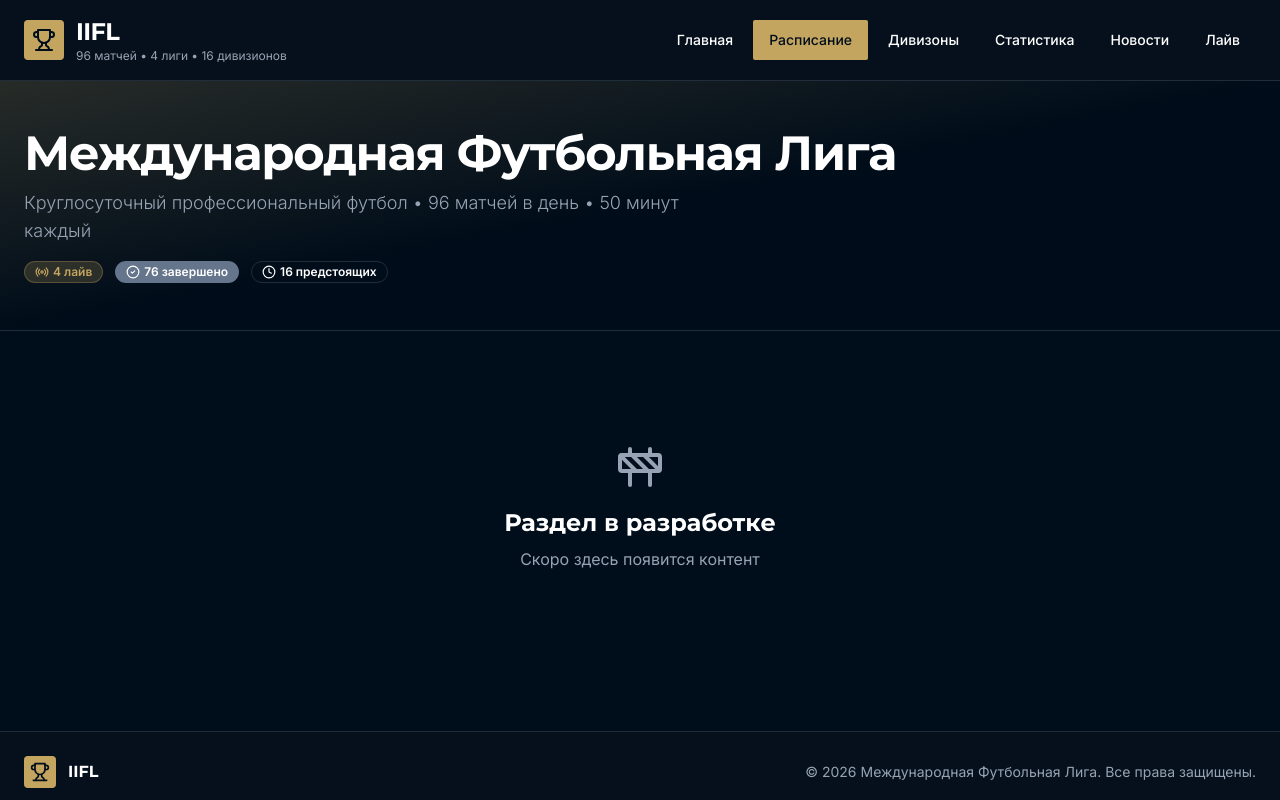
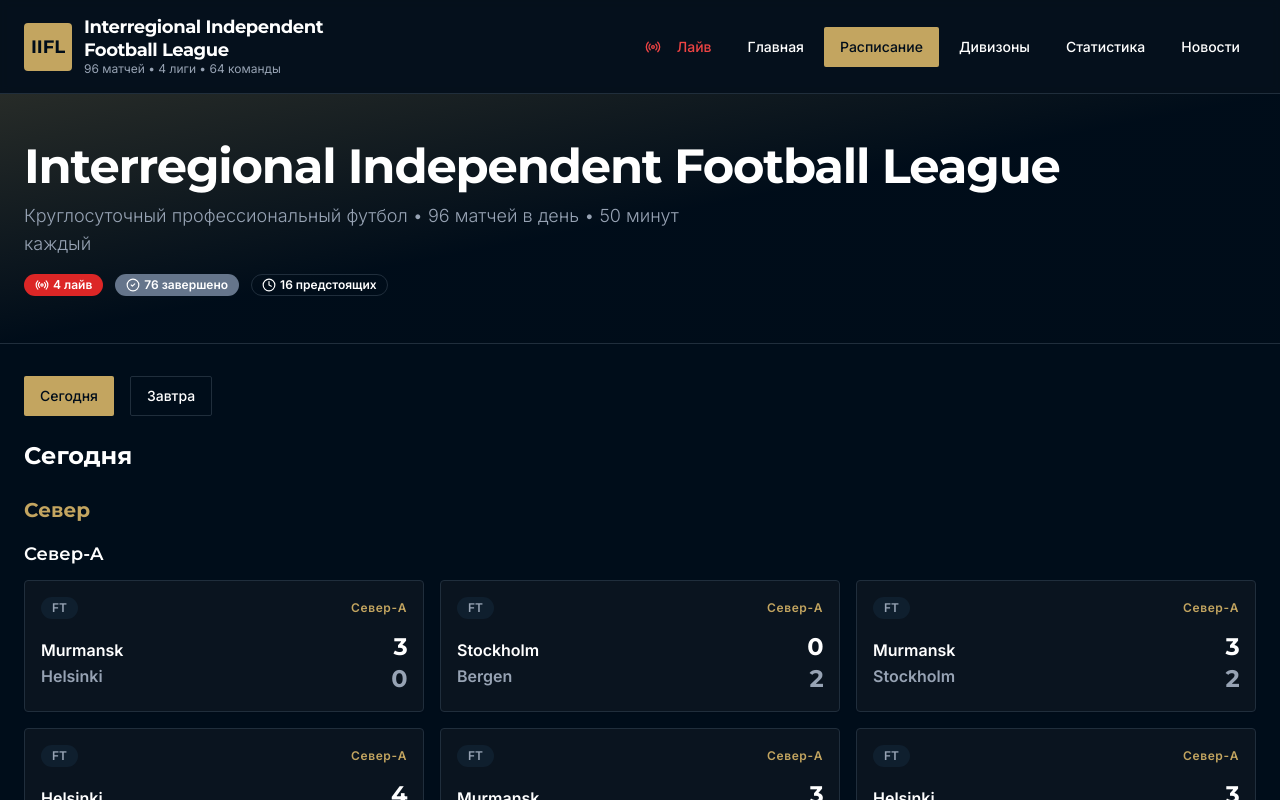
Before and after one commit to pr-poehali-dev/iifl-football-portal, a React (Vite) app: page / in a window 1280 px wide. Both pictures are taken after a click on the button "Расписание". Shown: the top 800 px of the page. Built offline with nearby package versions, Linux system fonts and the light colour scheme.

Commit message:
Обновление структуры IIFL

```diff
--- a/src/pages/Index.tsx
+++ b/src/pages/Index.tsx
@@ -3,7 +3,7 @@ import Icon from '@/components/ui/icon';
 import { Button } from '@/components/ui/button';
 import { Badge } from '@/components/ui/badge';
 import { Card } from '@/components/ui/card';
-import { Tabs, TabsList, TabsTrigger, TabsContent } from '@/components/ui/tabs';
+import { Tabs, TabsList, TabsTrigger } from '@/components/ui/tabs';
 import { ScrollArea } from '@/components/ui/scroll-area';
 
 type MatchStatus = 'completed' | 'live' | 'upcoming';
@@ -20,6 +20,7 @@ interface Match {
   league: string;
   division: string;
   minute?: number;
+  day: number;
 }
 
 interface TeamStats {
@@ -32,6 +33,14 @@ interface TeamStats {
   goalsAgainst: number;
   goalDiff: number;
   points: number;
+}
+
+interface PlayerStats {
+  name: string;
+  team: string;
+  goals: number;
+  assists: number;
+  matches: number;
 }
 
 const SCHEDULE = {
@@ -173,6 +182,12 @@ const SCHEDULE = {
   },
 };
 
+const PLAYER_NAMES = [
+  'Anderson', 'Silva', 'Martinez', 'Johnson', 'Williams', 'Brown', 'Garcia',
+  'Rodriguez', 'Wilson', 'Moore', 'Taylor', 'Lee', 'Walker', 'Hall', 'Allen',
+  'Young', 'King', 'Wright', 'Lopez', 'Hill', 'Scott', 'Green', 'Adams'
+];
+
 const generateRandomScore = () => Math.floor(Math.random() * 5);
 
 const addMinutesToTime = (time: string, minutes: number): string => {
@@ -183,9 +198,9 @@ const addMinutesToTime = (time: string, minutes: number): string => {
   return `${newHours.toString().padStart(2, '0')}:${newMins.toString().padStart(2, '0')}`;
 };
 
-const generateMatches = (): Match[] => {
+const generateMatches = (day: number = 0): Match[] => {
   const matches: Match[] = [];
-  let id = 1;
+  let id = day * 1000 + 1;
   const now = new Date();
   const currentHour = now.getHours();
   const currentMinute = now.getMinutes();
@@ -202,11 +217,15 @@ const generateMatches = (): Match[] => {
         let status: MatchStatus = 'upcoming';
         let minute: number | undefined = undefined;
 
+        if (day === 0) {
           if (currentTotalMinutes >= endTotalMinutes) {
             status = 'completed';
           } else if (currentTotalMinutes >= startTotalMinutes && currentTotalMinutes < endTotalMinutes) {
             status = 'live';
             minute = currentTotalMinutes - startTotalMinutes;
+          }
+        } else if (day < 0) {
+          status = 'completed';
         }
 
         matches.push({
@@ -221,6 +240,7 @@ const generateMatches = (): Match[] => {
           league,
           division,
           minute,
+          day,
         });
       });
     });
@@ -229,10 +249,35 @@ const generateMatches = (): Match[] => {
   return matches.sort((a, b) => a.startTime.localeCompare(b.startTime));
 };
 
+const generatePlayerStats = (matches: Match[]): PlayerStats[] => {
+  const players: PlayerStats[] = [];
+  const completedMatches = matches.filter(m => m.status === 'completed' && m.day <= 0);
+
+  const allTeams = Array.from(new Set(completedMatches.flatMap(m => [m.homeTeam, m.awayTeam])));
+
+  allTeams.forEach(team => {
+    const teamMatches = completedMatches.filter(m => m.homeTeam === team || m.awayTeam === team);
+    const playerCount = 3;
+
+    for (let i = 0; i < playerCount; i++) {
+      players.push({
+        name: PLAYER_NAMES[Math.floor(Math.random() * PLAYER_NAMES.length)] + ' ' +
+              (Math.floor(Math.random() * 99) + 1),
+        team,
+        goals: Math.floor(Math.random() * 8),
+        assists: Math.floor(Math.random() * 6),
+        matches: teamMatches.length,
+      });
+    }
+  });
+
+  return players.sort((a, b) => b.goals - a.goals || b.assists - a.assists);
+};
+
 const calculateStats = (matches: Match[], league: string): TeamStats[] => {
   const statsMap = new Map<string, TeamStats>();
 
-  const leagueMatches = matches.filter(m => m.league === league && m.status === 'completed');
+  const leagueMatches = matches.filter(m => m.league === league && m.status === 'completed' && m.day <= 0);
 
   leagueMatches.forEach(match => {
     [match.homeTeam, match.awayTeam].forEach(team => {
@@ -285,15 +330,21 @@ const calculateStats = (matches: Match[], league: string): TeamStats[] => {
 };
 
 export default function Index() {
-  const [matches, setMatches] = useState<Match[]>(generateMatches());
-  const [activeSection, setActiveSection] = useState('main');
+  const [todayMatches] = useState<Match[]>(generateMatches(0));
+  const [tomorrowMatches] = useState<Match[]>(generateMatches(1));
+  const [allMatches, setAllMatches] = useState<Match[]>([...todayMatches, ...tomorrowMatches]);
+  const [activeSection, setActiveSection] = useState('live');
   const [selectedLeague, setSelectedLeague] = useState<string | 'all'>('all');
   const [activeTab, setActiveTab] = useState('all');
+  const [scheduleDay, setScheduleDay] = useState(0);
+
+  useEffect(() => {
+    setAllMatches([...todayMatches, ...tomorrowMatches]);
+  }, [todayMatches, tomorrowMatches]);
 
   useEffect(() => {
     const interval = setInterval(() => {
-      setMatches((prevMatches) =>
-        prevMatches.map((match) => {
+      const updatedToday = todayMatches.map((match) => {
         if (match.status === 'live') {
           const newMinute = (match.minute || 0) + 1;
           if (newMinute >= 50) {
@@ -311,12 +362,12 @@ export default function Index() {
           };
         }
         return match;
-        })
-      );
+      });
+      setAllMatches([...updatedToday, ...tomorrowMatches]);
     }, 60000);
 
     return () => clearInterval(interval);
-  }, []);
+  }, [todayMatches, tomorrowMatches]);
 
   const renderMatch = (match: Match) => (
     <Card
@@ -363,9 +414,10 @@ export default function Index() {
     </Card>
   );
 
+  const currentMatches = allMatches.filter(m => m.day === 0);
   const filteredMatches = selectedLeague === 'all'
-    ? matches
-    : matches.filter(m => m.league === selectedLeague);
+    ? currentMatches
+    : currentMatches.filter(m => m.league === selectedLeague);
 
   const completedMatches = filteredMatches.filter((m) => m.status === 'completed');
   const liveMatches = filteredMatches.filter((m) => m.status === 'live');
@@ -383,11 +435,14 @@ export default function Index() {
         {Object.entries(SCHEDULE).map(([league, divisions]) => (
           <div key={league}>
             <h3 className="text-2xl font-bold font-['Montserrat'] mb-4 text-accent">{league}</h3>
+            <p className="text-sm text-muted-foreground mb-4">
+              Под-дивизионы: A, B, C, D
+            </p>
             {Object.entries(divisions).map(([divName, games]) => {
               const teams = Array.from(new Set(games.flatMap(g => [g.home, g.away])));
               return (
                 <Card key={divName} className="p-4 mb-4 bg-card border-border">
-                  <h4 className="font-semibold text-lg mb-3">Дивизион {divName}</h4>
+                  <h4 className="font-semibold text-lg mb-3">{league}-{divName}</h4>
                   <div className="space-y-2">
                     {teams.map((team, idx) => (
                       <div key={idx} className="flex items-center gap-2 text-sm">
@@ -406,10 +461,44 @@ export default function Index() {
   };
 
   const renderStatsContent = () => {
+    const playerStats = generatePlayerStats(allMatches);
+
     return (
       <div className="space-y-8">
+        <div>
+          <h3 className="text-2xl font-bold font-['Montserrat'] mb-4 text-accent">
+            Лучшие бомбардиры
+          </h3>
+          <div className="overflow-x-auto">
+            <table className="w-full">
+              <thead>
+                <tr className="border-b border-border">
+                  <th className="text-left p-3 text-sm font-semibold">#</th>
+                  <th className="text-left p-3 text-sm font-semibold">Игрок</th>
+                  <th className="text-left p-3 text-sm font-semibold">Команда</th>
+                  <th className="text-center p-3 text-sm font-semibold">Матчи</th>
+                  <th className="text-center p-3 text-sm font-semibold bg-accent/10">Голы</th>
+                  <th className="text-center p-3 text-sm font-semibold">Передачи</th>
+                </tr>
+              </thead>
+              <tbody>
+                {playerStats.slice(0, 20).map((player, idx) => (
+                  <tr key={idx} className="border-b border-border/50 hover:bg-muted/30">
+                    <td className="p-3 text-sm text-muted-foreground">{idx + 1}</td>
+                    <td className="p-3 text-sm font-medium">{player.name}</td>
+                    <td className="p-3 text-sm text-muted-foreground">{player.team}</td>
+                    <td className="p-3 text-sm text-center">{player.matches}</td>
+                    <td className="p-3 text-sm text-center font-bold bg-accent/10">{player.goals}</td>
+                    <td className="p-3 text-sm text-center">{player.assists}</td>
+                  </tr>
+                ))}
+              </tbody>
+            </table>
+          </div>
+        </div>
+
         {['Север', 'Восток', 'Юг', 'Запад'].map(league => {
-          const stats = calculateStats(matches, league);
+          const stats = calculateStats(allMatches, league);
           return (
             <div key={league}>
               <h3 className="text-2xl font-bold font-['Montserrat'] mb-4 text-accent">
@@ -456,38 +545,91 @@ export default function Index() {
     );
   };
 
+  const renderScheduleContent = () => {
+    const scheduleMatches = scheduleDay === 0 ? todayMatches : tomorrowMatches;
+    const dayLabel = scheduleDay === 0 ? 'Сегодня' : 'Завтра';
+
+    return (
+      <div>
+        <div className="flex items-center gap-4 mb-6">
+          <Button
+            variant={scheduleDay === 0 ? 'default' : 'outline'}
+            onClick={() => setScheduleDay(0)}
+          >
+            Сегодня
+          </Button>
+          <Button
+            variant={scheduleDay === 1 ? 'default' : 'outline'}
+            onClick={() => setScheduleDay(1)}
+          >
+            Завтра
+          </Button>
+        </div>
+
+        <h3 className="text-2xl font-bold font-['Montserrat'] mb-6">{dayLabel}</h3>
+
+        {['Север', 'Восток', 'Юг', 'Запад'].map(league => {
+          const leagueMatches = scheduleMatches.filter(m => m.league === league);
+          const groupedByDiv = leagueMatches.reduce((acc, match) => {
+            const key = `${match.league}-${match.division}`;
+            if (!acc[key]) acc[key] = [];
+            acc[key].push(match);
+            return acc;
+          }, {} as Record<string, Match[]>);
+
+          return (
+            <div key={league} className="mb-8">
+              <h4 className="text-xl font-bold font-['Montserrat'] mb-4 text-accent">{league}</h4>
+              {Object.entries(groupedByDiv).map(([divKey, matches]) => (
+                <div key={divKey} className="mb-6">
+                  <h5 className="font-semibold text-lg mb-3">{divKey}</h5>
+                  <div className="grid md:grid-cols-2 lg:grid-cols-3 gap-4">
+                    {matches.map(renderMatch)}
+                  </div>
+                </div>
+              ))}
+            </div>
+          );
+        })}
+      </div>
+    );
+  };
+
   return (
     <div className="min-h-screen bg-background">
       <nav className="border-b border-border bg-card/50 backdrop-blur-sm sticky top-0 z-50">
         <div className="container mx-auto px-6 py-4">
           <div className="flex items-center justify-between">
             <div className="flex items-center space-x-3">
-              <div className="w-10 h-10 bg-accent rounded flex items-center justify-center">
-                <Icon name="Trophy" className="text-accent-foreground" size={24} />
+              <div className="w-12 h-12 bg-accent rounded-lg flex items-center justify-center">
+                <span className="text-accent-foreground font-bold text-lg font-['Montserrat']">IIFL</span>
               </div>
               <div>
-                <h1 className="text-2xl font-bold font-['Montserrat'] tracking-tight">IIFL</h1>
-                <p className="text-xs text-muted-foreground">96 матчей • 4 лиги • 16 дивизионов</p>
+                <h1 className="text-lg font-bold font-['Montserrat'] tracking-tight leading-tight">
+                  Interregional Independent<br />Football League
+                </h1>
+                <p className="text-xs text-muted-foreground">96 матчей • 4 лиги • 64 команды</p>
               </div>
             </div>
 
             <div className="hidden md:flex items-center space-x-1">
-              {['main', 'schedule', 'divisions', 'stats', 'news', 'live'].map((section) => {
+              {['live', 'main', 'schedule', 'divisions', 'stats', 'news'].map((section) => {
                 const labels = {
+                  live: 'Лайв',
                   main: 'Главная',
                   schedule: 'Расписание',
                   divisions: 'Дивизоны',
                   stats: 'Статистика',
                   news: 'Новости',
-                  live: 'Лайв',
                 };
                 return (
                   <Button
                     key={section}
                     variant={activeSection === section ? 'default' : 'ghost'}
-                    className="font-medium"
+                    className={section === 'live' && activeSection !== 'live' ? 'text-red-500 hover:text-red-600' : 'font-medium'}
                     onClick={() => setActiveSection(section)}
                   >
+                    {section === 'live' && <Icon name="Radio" size={16} className="mr-2" />}
                     {labels[section as keyof typeof labels]}
                   </Button>
                 );
@@ -504,13 +646,13 @@ export default function Index() {
       <div className="relative h-[250px] bg-gradient-to-br from-accent/20 via-background to-background border-b border-border">
         <div className="container mx-auto px-6 h-full flex flex-col justify-center">
           <h2 className="text-4xl md:text-5xl font-bold font-['Montserrat'] mb-3 tracking-tight">
-            Международная Футбольная Лига
+            Interregional Independent Football League
           </h2>
           <p className="text-lg text-muted-foreground max-w-2xl font-light">
             Круглосуточный профессиональный футбол • 96 матчей в день • 50 минут каждый
           </p>
           <div className="flex gap-3 mt-4">
-            <Badge className="bg-accent/20 text-accent border-accent/30">
+            <Badge className="bg-red-600 text-white">
               <Icon name="Radio" size={14} className="mr-1" />
               {liveMatches.length} лайв
             </Badge>
@@ -527,6 +669,26 @@ export default function Index() {
       </div>
 
       <div className="container mx-auto px-6 py-8">
+        {activeSection === 'live' && (
+          <>
+            <h2 className="text-3xl font-bold font-['Montserrat'] mb-6 flex items-center gap-3">
+              <div className="w-3 h-3 bg-red-600 rounded-full animate-pulse"></div>
+              Матчи в прямом эфире
+            </h2>
+            {liveMatches.length > 0 ? (
+              <div className="grid md:grid-cols-2 lg:grid-cols-3 gap-4">
+                {liveMatches.map(renderMatch)}
+              </div>
+            ) : (
+              <div className="text-center py-20">
+                <Icon name="Clock" size={48} className="mx-auto mb-4 text-muted-foreground" />
+                <h3 className="text-2xl font-bold font-['Montserrat'] mb-2">Нет активных матчей</h3>
+                <p className="text-muted-foreground">Следующие матчи начнутся в ближайшее время</p>
+              </div>
+            )}
+          </>
+        )}
+
         {activeSection === 'main' && (
           <>
             <div className="flex flex-col md:flex-row gap-4 mb-6">
@@ -571,9 +733,11 @@ export default function Index() {
           </>
         )}
 
+        {activeSection === 'schedule' && renderScheduleContent()}
+
         {activeSection === 'divisions' && (
           <div>
-            <h2 className="text-3xl font-bold font-['Montserrat'] mb-6">Дивизионы</h2>
+            <h2 className="text-3xl font-bold font-['Montserrat'] mb-6">Дивизоны</h2>
             {renderDivisionsContent()}
           </div>
         )}
@@ -585,11 +749,11 @@ export default function Index() {
           </div>
         )}
 
-        {(activeSection === 'schedule' || activeSection === 'news' || activeSection === 'live') && (
+        {activeSection === 'news' && (
           <div className="text-center py-20">
-            <Icon name="Construction" size={48} className="mx-auto mb-4 text-muted-foreground" />
+            <Icon name="Newspaper" size={48} className="mx-auto mb-4 text-muted-foreground" />
             <h3 className="text-2xl font-bold font-['Montserrat'] mb-2">Раздел в разработке</h3>
-            <p className="text-muted-foreground">Скоро здесь появится контент</p>
+            <p className="text-muted-foreground">Скоро здесь появятся новости</p>
           </div>
         )}
       </div>
@@ -599,12 +763,12 @@ export default function Index() {
           <div className="flex flex-col md:flex-row items-center justify-between">
             <div className="flex items-center space-x-3 mb-4 md:mb-0">
               <div className="w-8 h-8 bg-accent rounded flex items-center justify-center">
-                <Icon name="Trophy" className="text-accent-foreground" size={20} />
+                <span className="text-accent-foreground font-bold text-sm">IIFL</span>
               </div>
-              <span className="font-bold font-['Montserrat']">IIFL</span>
+              <span className="font-bold font-['Montserrat'] text-sm">Interregional Independent Football League</span>
             </div>
             <p className="text-sm text-muted-foreground">
-              © 2026 Международная Футбольная Лига. Все права защищены.
+              © 2026 IIFL. Все права защищены.
             </p>
           </div>
         </div>
```
Lines whose indentation alone changed are shown as unchanged.
